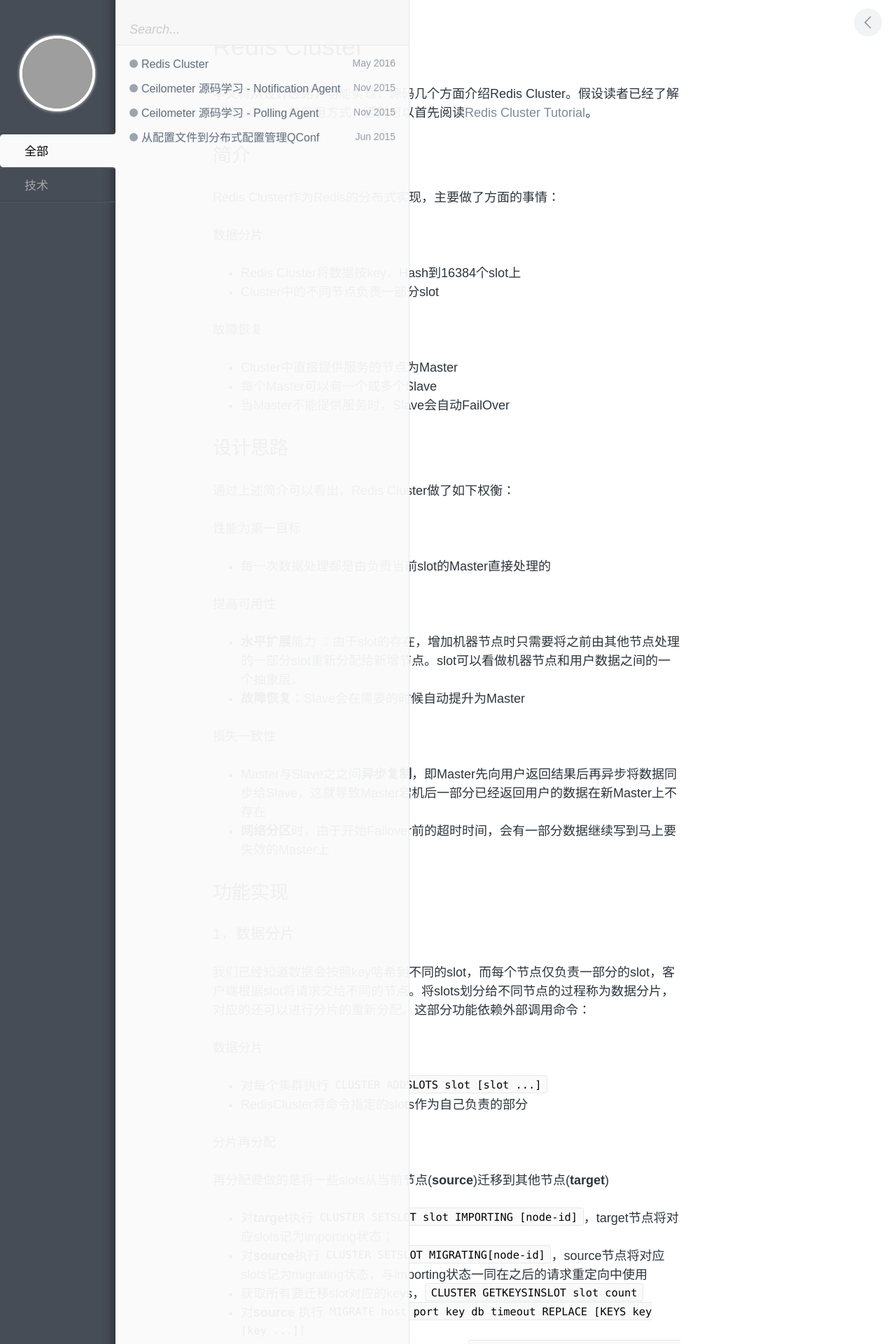
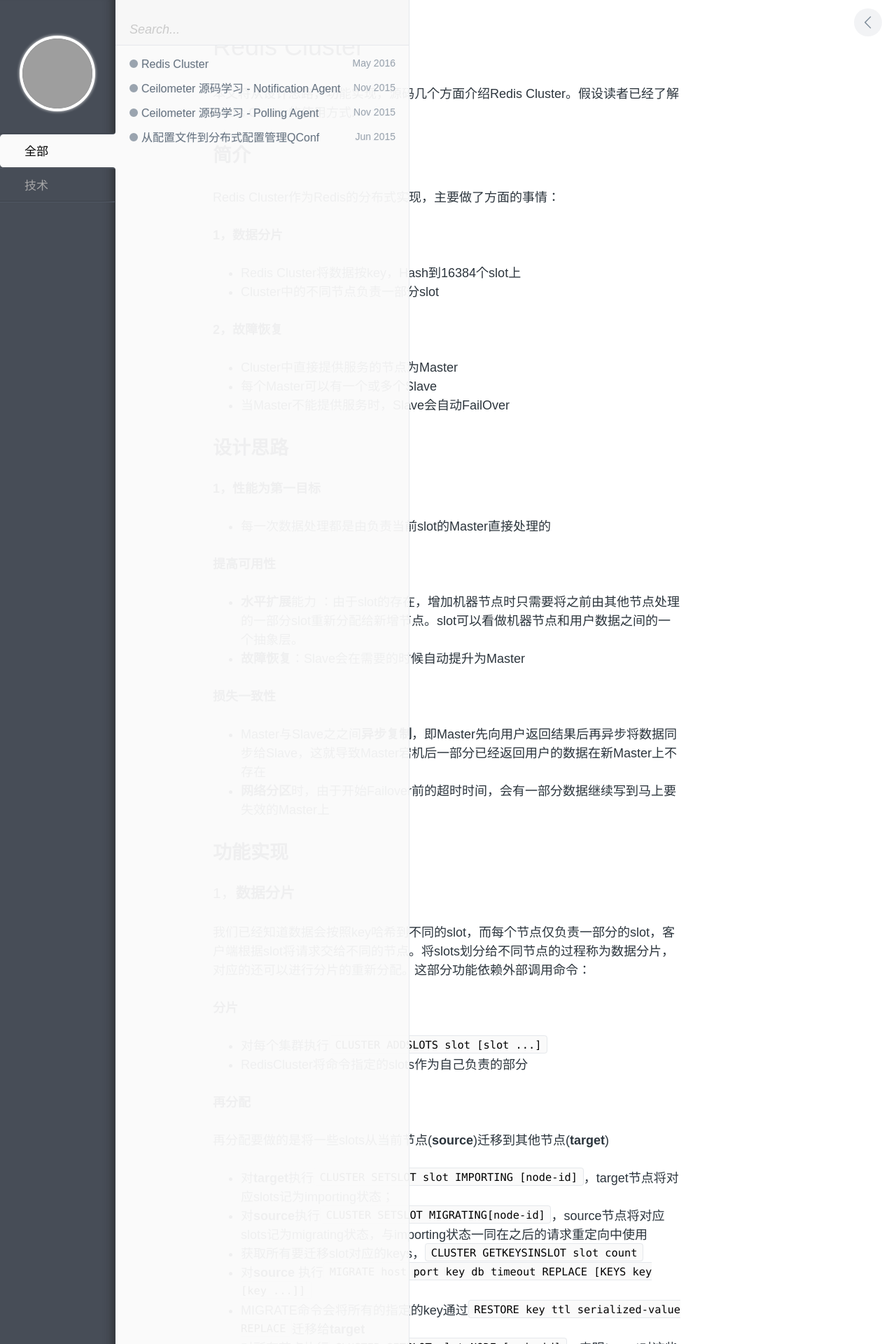
Before and after one commit to CatKang/catkang.github.io, a Jekyll site: the page built from _posts/tech/2016-05-08-redis-cluster-source.md, in a window 1280 px wide. Shown: the top 1920 px of the page at 70% size. Built offline with Jekyll 4.4.1, drawn with Linux system fonts in a browser that asks for light colours; some of the changed text lies outside the part shown; grey boxes are pictures that could not be loaded.

Commit message:
Update post for redis cluster

```diff
--- a/_posts/tech/2016-05-08-redis-cluster-source.md
+++ b/_posts/tech/2016-05-08-redis-cluster-source.md
@@ -6,48 +6,47 @@ tags: [Redis, Redis Cluster, Source]
 keywords: Redis, Redis Cluster, Source
 ---
 
-本文将从设计思路，功能实现，源码几个方面介绍Redis Cluster。假设读者已经了解Redis Cluster的使用方式，否则可以首先阅读[Redis Cluster Tutorial](http://redis.io/topics/cluster-tutorial)。
+本文将从设计思路，功能实现，源码几个方面介绍Redis Cluster。假设读者已经了解Redis Cluster的使用方式.
 
-
-## 简介
+## **简介**
 Redis Cluster作为Redis的分布式实现，主要做了方面的事情：
-#### 数据分片
+#### **1，数据分片**
 - Redis Cluster将数据按key，Hash到16384个slot上
 - Cluster中的不同节点负责一部分slot
 
-#### 故障恢复
+#### **2，故障恢复**
 - Cluster中直接提供服务的节点为Master
 - 每个Master可以有一个或多个Slave
 - 当Master不能提供服务时，Slave会自动FailOver
 
-## 设计思路
-通过上述简介可以看出，Redis Cluster做了如下权衡：
+## **设计思路**
 
-#### 性能为第一目标
+#### **1，性能为第一目标**
 
 - 每一次数据处理都是由负责当前slot的Master直接处理的
 
-#### 提高可用性
+#### **提高可用性**
 
 - **水平扩展**能力 ：由于slot的存在，增加机器节点时只需要将之前由其他节点处理的一部分slot重新分配给新增节点。slot可以看做机器节点和用户数据之间的一个抽象层。
 - **故障恢复**：Slave会在需要的时候自动提升为Master
 
-#### 损失一致性
+#### **损失一致性**
 
 - Master与Slave之之间**异步复制**，即Master先向用户返回结果后再异步将数据同步给Slave，这就导致Master宕机后一部分已经返回用户的数据在新Master上不存在
 - **网络分区**时，由于开始Failover前的超时时间，会有一部分数据继续写到马上要失效的Master上
 
-## 功能实现
-### 1，数据分片
+## **功能实现**
+
+### 1，**数据分片**
 
 我们已经知道数据会按照key哈希到不同的slot，而每个节点仅负责一部分的slot，客户端根据slot将请求交给不同的节点。将slots划分给不同节点的过程称为数据分片，对应的还可以进行分片的重新分配。这部分功能依赖外部调用命令：
 
-#### 数据分片
+#### **分片**
 
 - 对每个集群执行`CLUSTER ADDSLOTS slot [slot ...]`
 - RedisCluster将命令指定的slots作为自己负责的部分
 
-#### 分片再分配
+#### **再分配**
 再分配要做的是将一些slots从当前节点(**source**)迁移到其他节点(**target**)
 
 - 对**target**执行`CLUSTER SETSLOT slot IMPORTING [node-id]`，target节点将对应slots记为importing状态；
@@ -57,30 +56,30 @@ Redis Cluster作为Redis的分布式实现，主要做了方面的事情：
 - MIGRATE命令会将所有的指定的key通过`RESTORE key ttl serialized-value REPLACE`迁移给**target**
 - 对所有节点执行`CLUSTER SETSLOT slot NODE [node-id]`，申明**target**对这些slots的负责，并退出importing或migrating
 
-### 2，请求重定向
+### 2，**请求重定向**
 
 由于每个节点只负责部分slot，以及slot可能从一个节点迁移到另一节点，造成客户端有可能会向错误的节点发起请求。因此需要有一种机制来对其进行发现和修正，这就是请求重定向。有两种不同的重定向场景：
 
-#### 1)，MOVE
+#### **1)，MOVE**
 
 - ‘我’并不负责‘你’要的key，告’你‘正确的吧。
 - 返回`CLUSTER_REDIR_MOVED`错误，和正确的节点。
 - 客户端向该节点重新发起请求，注意这次依然又发生重定向的可能。
 
-#### 2），ASK
+#### **2），ASK**
 
 - ‘我’负责请求的key，但不巧的这个key当前在migraging状态，且‘我’这里已经取不到了。告诉‘你’importing他的‘家伙’吧，去碰碰运气。
 - 返回`CLUSTER_REDIR_ASK`，和importing该key的节点。
 - 客户端向新节点发送`ASKING`，之后再次发起请求
 - 新节点对发送过`ASKING`，且key已经migrate过来的请求进行响应
 
-#### 3），区别
+#### **3），区别**
 区分这两种重定向的场景是非常有必要的：
 
 - MOVE，申明的是slot所有权的转移，收到的客户端需要更新其key-node映射关系
 - ASK，申明的是一种临时的状态，所有权还并没有转移，客户端并不更新其映射关系。前面的加的ASKING命令也是申明其理解当前的这种临时状态
 
-### 3，状态检测及维护
+### **3，状态检测及维护**
 Cluster中的每个节点都维护一份在自己看来当前整个集群的状态，主要包括：
 
 - 当前集群状态
@@ -90,7 +89,7 @@ Cluster中的每个节点都维护一份在自己看来当前整个集群的状
 
 当集群状态变化时，如新节点加入、slot迁移、节点宕机、slave提升为新Master，我们希望这些变化尽快的被发现并传播到整个集群的所有节点并达成一致。节点之间相互的心跳（PING，PONG，MEET）及其携带的数据是集群状态传播最主要的途径。
 
-#### 心跳时机：
+#### **心跳时机：**
 
 Redis节点会记录其向每一个节点上一次发出ping和收到pong的时间，心跳发送时机与这两个值有关。通过下面的方式既能保证及时更新集群状态，又不至于使心跳数过多：
 
@@ -99,7 +98,7 @@ Redis节点会记录其向每一个节点上一次发出ping和收到pong的时
 - 每次Cron向收到pong超过timeout/2的节点发送ping
 - 收到ping或meet，立即回复pong
 
-#### 心跳数据
+#### **心跳数据**
 
 - Header，发送者自己的信息
 	- 所负责slots的信息
@@ -111,7 +110,7 @@ Redis节点会记录其向每一个节点上一次发出ping和收到pong的时
 	- ip, port信息
 	- 状态信息，比如发送者认为该节点已经不可达，会在状态信息中标记其为PFAIL或FAIL
 
-#### 心跳处理
+#### **心跳处理**
 
 - 1，新节点加入
 	- 发送meet包加入集群
@@ -135,14 +134,14 @@ Redis节点会记录其向每一个节点上一次发出ping和收到pong的时
 > 注：Gossip的存在使得集群状态的改变可以更快的达到整个集群。每个心跳包中会包含多个Gossip包，那么多少个才是合适的呢，redis的选择是N/10，其中N是节点数，这样可以保证在PFAIL投票的过期时间内，节点可以收到80%机器关于失败节点的gossip，从而使其顺利进入FAIL状态。
 
 
-#### 广播
+#### **广播**
 当需要发布一些非常重要需要立即送达的信息时，上述心跳加Gossip的方式就显得捉襟见肘，这时就需要向所有集群内机器的广播信息，使用广播发的场景：
 
 - **节点的Fail信息**：当发现某一节点不可达时，探测节点会将其标记为PFAIL状态，并通过心跳传播出去。当某一节点发现这个节点的PFAIL超过半数时修改其为FAIL并发起广播。
 - **Failover Request信息**：slave尝试发起FailOver时广播其要求投票的信息
 - **新Master信息**：Failover成功的节点向整个集群广播自己的信息
 
-### 4，故障恢复（Failover）
+### 4，**故障恢复（Failover）**
 当slave发现自己的master变为FAIL状态时，便尝试进行Failover，以期成为新的master。由于挂掉的master可能会有多个slave。Failover的过程需要经过类Raft协议的过程在整个集群内达到一致， 其过程如下：
 
 - slave发现自己的master变为FAIL
@@ -155,10 +154,15 @@ Redis节点会记录其向每一个节点上一次发出ping和收到pong的时
 <img src="/assets/img/2016-05-08/RedisClusterFailover.png" width="600px" />
 
 ## 源码
+
 ### 1，数据结构
+
 ### 2，启动过程
+
 ### 3，客户端请求重定向
+
 ### 4，定时任务
+
 ### 5，集群消息处理
 
 ## 参考
```
Also changed, not shown: assets/img/2016-05-08/RedisClusterFailover.png (renamed from assets/2016-05-08/RedisClusterFailover.png), assets/img/2016-05-08/RedisClusterNewNode.png (renamed from assets/2016-05-08/RedisClusterNewNode.png).
